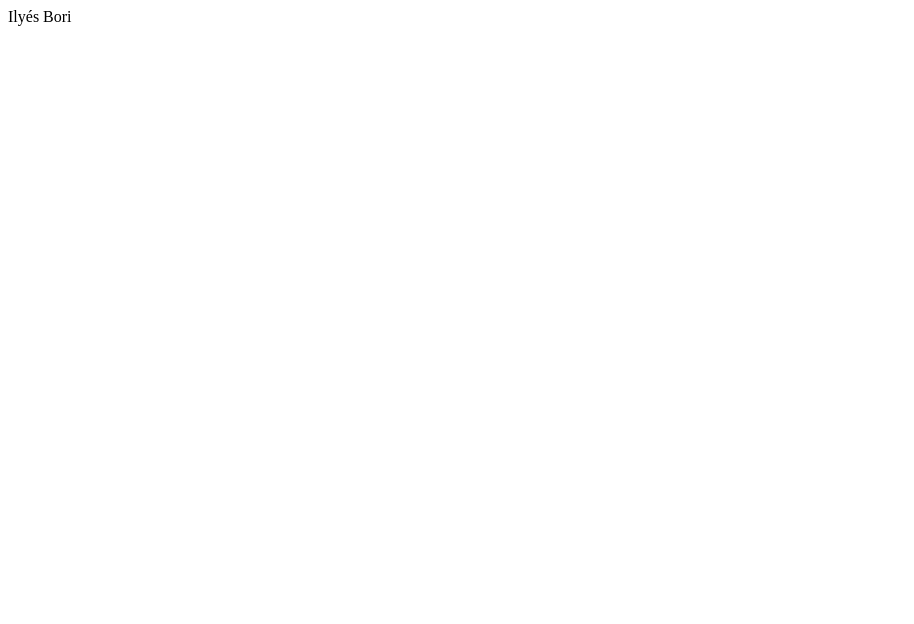
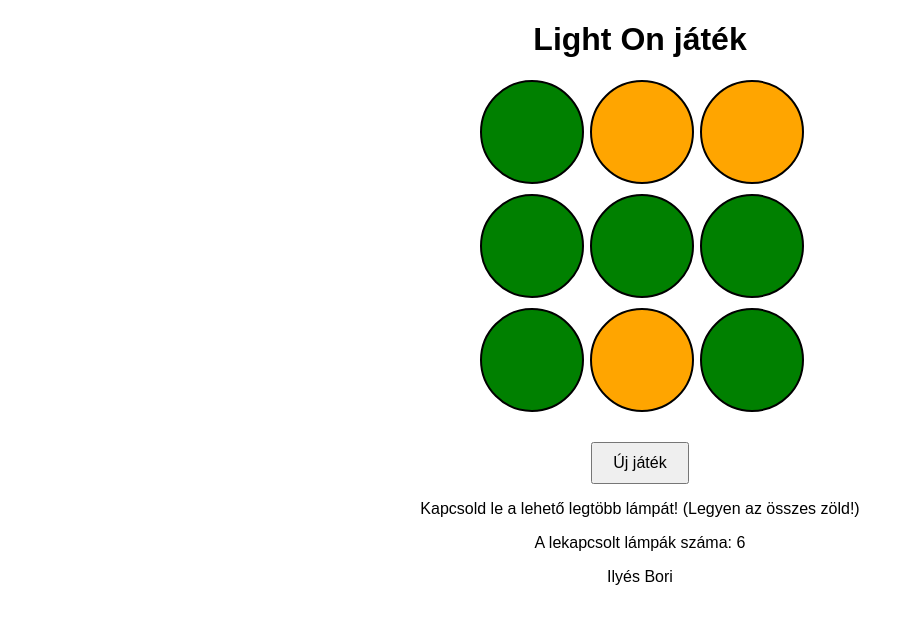
Before and after one commit to Bori888/LigthOn_monogram, a plain HTML site: page index.html in a window 1280 px wide. Shown: the whole page, without its empty margins (0-914 px from the left). Drawn offline with Linux system fonts and the light colour scheme.

Commit message:
alapok kész

```diff
--- /dev/null
+++ b/JatekTer.js
@@ -0,0 +1,62 @@
+import { Lampa } from "./Lampa.js";
+
+export class JatekTer {
+    constructor(szuloElem, meret) {
+        this.szuloElem = szuloElem;
+        this.meret = meret;
+        this.lampak = [];
+        this.lekapcsoltDb = 0;
+
+        this.#lampaHalmazLetrehozasa();
+
+        window.addEventListener('lampaKattintas', (event) => {
+            this.#szomszedokValtoztatasa(event.detail.id);
+            this.#gyozelmiVizsgalat();
+        });
+    }
+
+    #lampaHalmazLetrehozasa() {
+        this.szuloElem.innerHTML = '';
+        this.lampak = [];
+        for (let i = 0; i < this.meret * this.meret; i++) {
+            const lampa = new Lampa(i, this.szuloElem);
+            this.lampak.push(lampa);
+        }
+        this.#lekapcsoltSzamlaloFrissites();
+    }
+
+    #szomszedokValtoztatasa(id) {
+        const sor = Math.floor(id / this.meret);
+        const oszlop = id % this.meret;
+
+        const szomszedok = [
+            [sor, oszlop],        // Saját maga
+            [sor - 1, oszlop],    // Felső
+            [sor + 1, oszlop],    // Alsó
+            [sor, oszlop - 1],    // Bal
+            [sor, oszlop + 1]     // Jobb
+        ];
+
+        szomszedok.forEach(([s, o]) => {
+            if (s >= 0 && s < this.meret && o >= 0 && o < this.meret) {
+                const index = s * this.meret + o;
+                this.lampak[index].allapotValt();
+            }
+        });
+
+        this.#lekapcsoltSzamlaloFrissites();
+    }
+
+    #lekapcsoltSzamlaloFrissites() {
+        const lekapcsolt = this.lampak.filter(l => !l.allapot).length;
+        document.getElementById('lekapcsoltSzamlalo').textContent = lekapcsolt;
+    }
+
+    #gyozelmiVizsgalat() {
+        if (this.lampak.every(l => !l.allapot)) {
+            document.getElementById('uzenet').textContent = "Hurrá, meghosszabbítottad a Föld életét!";
+        } else {
+            document.getElementById('uzenet').textContent = "";
+        }
+    }
+}
--- /dev/null
+++ b/Lampa.js
@@ -0,0 +1,36 @@
+export class Lampa {
+    constructor(id, szuloElem) {
+        this.id = id;
+        this.allapot = Math.random() < 0.2; // 20% eséllyel bekapcsolva
+        this.divElem = document.createElement('div');
+        this.divElem.classList.add('lampa');
+        this.szuloElem = szuloElem;
+        this.szuloElem.appendChild(this.divElem);
+
+        this.setAllapotMegjelenites();
+
+        this.divElem.addEventListener('click', () => {
+            this.#sajatEsemenyKezelo();
+        });
+    }
+
+    setAllapotMegjelenites() {
+        if (this.allapot) {
+            this.divElem.classList.add('bekapcsolt');
+            this.divElem.classList.remove('kikapcsolt');
+        } else {
+            this.divElem.classList.add('kikapcsolt');
+            this.divElem.classList.remove('bekapcsolt');
+        }
+    }
+
+    allapotValt() {
+        this.allapot = !this.allapot;
+        this.setAllapotMegjelenites();
+    }
+
+    #sajatEsemenyKezelo() {
+        const esemeny = new CustomEvent('lampaKattintas', { detail: this });
+        window.dispatchEvent(esemeny);
+    }
+}
--- a/index.html
+++ b/index.html
@@ -1,15 +1,25 @@
 <!DOCTYPE html>
 <html lang="hu">
-<head>
-    <meta charset="UTF-8">
-    <meta name="viewport" content="width=device-width, initial-scale=1.0">
+  <head>
+    <meta charset="UTF-8" />
+    <meta name="viewport" content="width=device-width, initial-scale=1.0" />
     <title>Ilyés Bori</title>
-    <link rel="stylesheet" href="stilus.css">
+    <link rel="stylesheet" href="stilus.css" />
     <script type="module" src="main.js"></script>
-</head>
-<body>
+  </head>
+  <body>
     <main>
-        <footer>Ilyés Bori</footer>
+      <h1>Light On játék</h1>
+
+      <div id="jatekter"></div>
+
+      <button id="ujJatekGomb">Új játék</button>
+
+      <p>Kapcsold le a lehető legtöbb lámpát! (Legyen az összes zöld!)</p>
+      <p>A lekapcsolt lámpák száma: <span id="lekapcsoltSzamlalo">0</span></p>
+
+      <p id="uzenet"></p>
+      <footer>Ilyés Bori</footer>
     </main>
-</body>
+  </body>
 </html>
--- a/main.js
+++ b/main.js
@@ -0,0 +1,15 @@
+import { JatekTer } from "./JatekTer.js";
+
+let jatek;
+
+function init() {
+    const jatekTerElem = document.getElementById('jatekter');
+    jatek = new JatekTer(jatekTerElem, 3);
+
+    document.getElementById('ujJatekGomb').addEventListener('click', () => {
+        jatek = new JatekTer(jatekTerElem, 3);
+        document.getElementById('uzenet').textContent = "";
+    });
+}
+
+window.addEventListener('load', init);
--- a/stilus.css
+++ b/stilus.css
@@ -0,0 +1,34 @@
+body {
+    text-align: center;
+    font-family: Arial, sans-serif;
+}
+
+#jatekter {
+    display: grid;
+    grid-template-columns: repeat(3, 100px);
+    grid-gap: 10px;
+    justify-content: center;
+    margin: 20px 0;
+}
+
+.lampa {
+    width: 100px;
+    height: 100px;
+    border-radius: 50%;
+    border: 2px solid black;
+    cursor: pointer;
+}
+
+.bekapcsolt {
+    background-color: orange;
+}
+
+.kikapcsolt {
+    background-color: green;
+}
+
+button {
+    padding: 10px 20px;
+    font-size: 16px;
+    margin-top: 10px;
+}
```
Also changed, not shown: fuggvenyek.js (deleted), letöltés.png (added).
